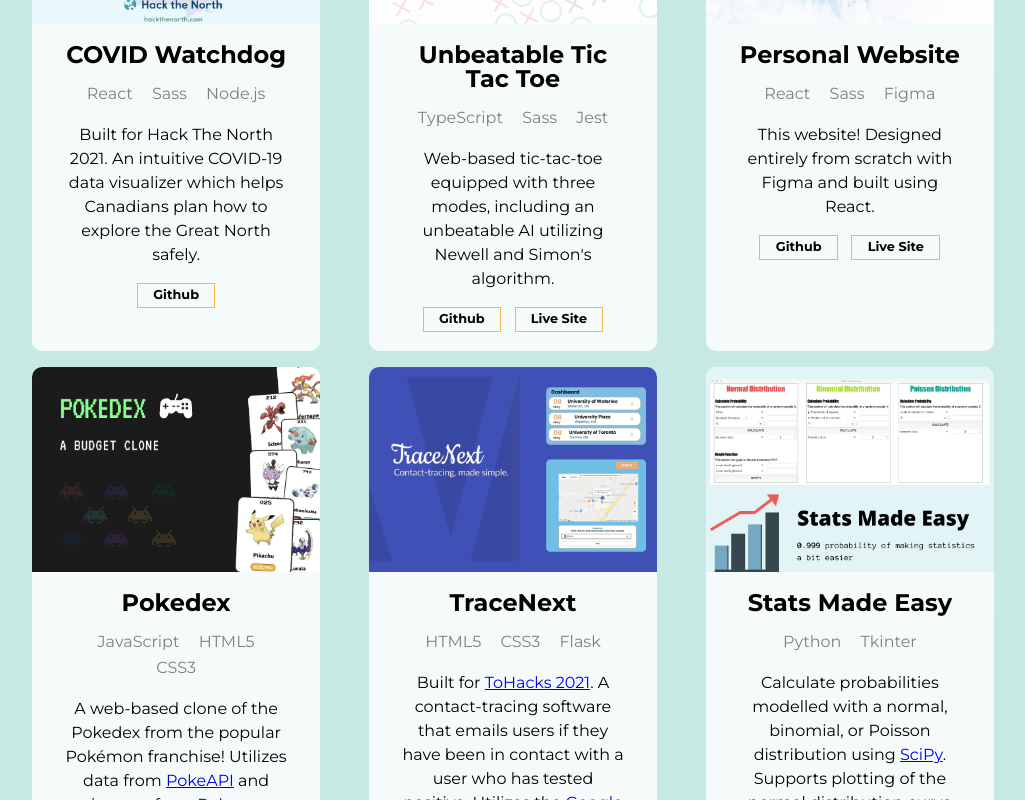
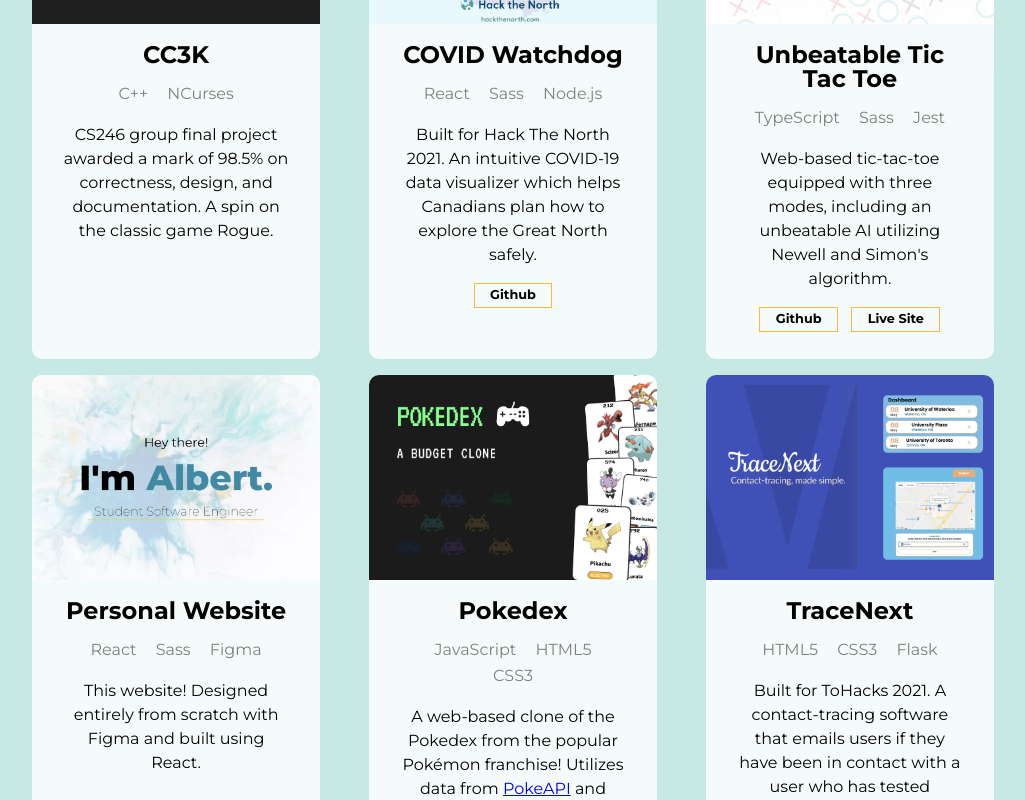
Before and after one commit to albertjlay/albert-lay, a React (Create React App) app: page / in a window 1280 px wide. Shown: the part 2620-3420 px from the top of the page, without its empty margins (127-1152 px from the left). Built offline with nearby package versions, Linux system fonts and the light colour scheme.

Commit message:
Add CC3K to project list

```diff
--- a/src/components/Projects/ProjectCard.js
+++ b/src/components/Projects/ProjectCard.js
@@ -16,9 +16,11 @@ const ProjectCard = (props) => {
           </div>
           <p>{props.data.description}</p>
           <div className={styles.links}>
-            <a className="button-style" href={props.data.remote} target="_blank" rel="noreferrer">
-              Github
-            </a>
+            {props.data.remote && (
+              <a className="button-style" href={props.data.remote} target="_blank" rel="noreferrer">
+                Github
+              </a>
+            )}
             {props.data.livesite && (
               <a
                 className="button-style"
--- a/src/components/Projects/ProjectList.js
+++ b/src/components/Projects/ProjectList.js
@@ -1,3 +1,4 @@
+import cc3k from '../../assets/images/cc3k.webp';
 import covidwatchdog from '../../assets/images/covid-watchdog.webp';
 import tictactoe from '../../assets/images/tic-tac-toe.webp';
 import personalwebsite from '../../assets/images/personal-website.webp';
@@ -9,19 +10,18 @@ import styles from './ProjectList.module.scss';
 import ProjectCard from './ProjectCard';
 
 const projectData = [
-  // {
-  //   name: 'ChamberCrawler',
-  //   description: (
-  //     <p>
-  //       Built for Hack The North 2021. An intuitive COVID-19 data visualizer which helps Canadians
-  //       plan how to explore the Great North safely.
-  //     </p>
-  //   ),
-  //   dateCreated: new Date(2021, 8),
-  //   media: covidwatchdog,
-  //   tools: ['React', 'Sass', 'Node.js'],
-  //   remote: 'https://github.com/jaredjhe/Covid-Watchdog',
-  // },
+  {
+    name: 'CC3K',
+    description: (
+      <p>
+        CS246 group final project awarded a mark of 98.5% on correctness, design, and documentation.
+        A spin on the classic game Rogue.
+      </p>
+    ),
+    dateCreated: new Date(2021, 11),
+    media: cc3k,
+    tools: ['C++', 'NCurses'],
+  },
   {
     name: 'COVID Watchdog',
     description: (
@@ -57,9 +57,6 @@ const projectData = [
     dateCreated: new Date(2021, 5),
     media: personalwebsite,
     tools: ['React', 'Sass', 'Figma'],
-    remote:
-      'mailto:albertjlay@gmail.com?subject=Hey,%20Albert!&body=May%20I%20take%20a%20look%20at%20your%20private%20personal%20website%20repo?',
-    livesite: 'https://www.albertjlay.com/',
   },
   {
     name: 'Pokedex',
@@ -80,8 +77,8 @@ const projectData = [
     name: 'TraceNext',
     description: (
       <p>
-        Built for <a href="https://tohacks.ca/">ToHacks 2021</a>. A contact-tracing software that
-        emails users if they have been in contact with a user who has tested positive. Utilizes the{' '}
+        Built for ToHacks 2021. A contact-tracing software that emails users if they have been in
+        contact with a user who has tested positive. Utilizes the{' '}
         <a href="https://developers.google.com/maps">Google Maps</a> and{' '}
         <a href="https://www.emailjs.com/">EmailJS</a> API.
       </p>
@@ -96,9 +93,10 @@ const projectData = [
     name: 'Stats Made Easy',
     description: (
       <p>
-        Calculate probabilities modelled with a normal, binomial, or Poisson distribution using{' '}
-        <a href="https://www.scipy.org/">SciPy</a>. Supports plotting of the normal distribution
-        curve using <a href="https://matplotlib.org/">MatPlotLib</a>.
+        Native program to calculate probabilities modeled with a normal, binomial, or Poisson
+        distribution. Supports plotting of the normal distribution curve. Utilizes{' '}
+        <a href="https://www.scipy.org/">SciPy</a> and{' '}
+        <a href="https://matplotlib.org/">MatPlotLib</a>.
       </p>
     ),
     dateCreated: new Date(2020, 8),
```
Also changed, not shown: src/assets/images/cc3k.webp (added).
